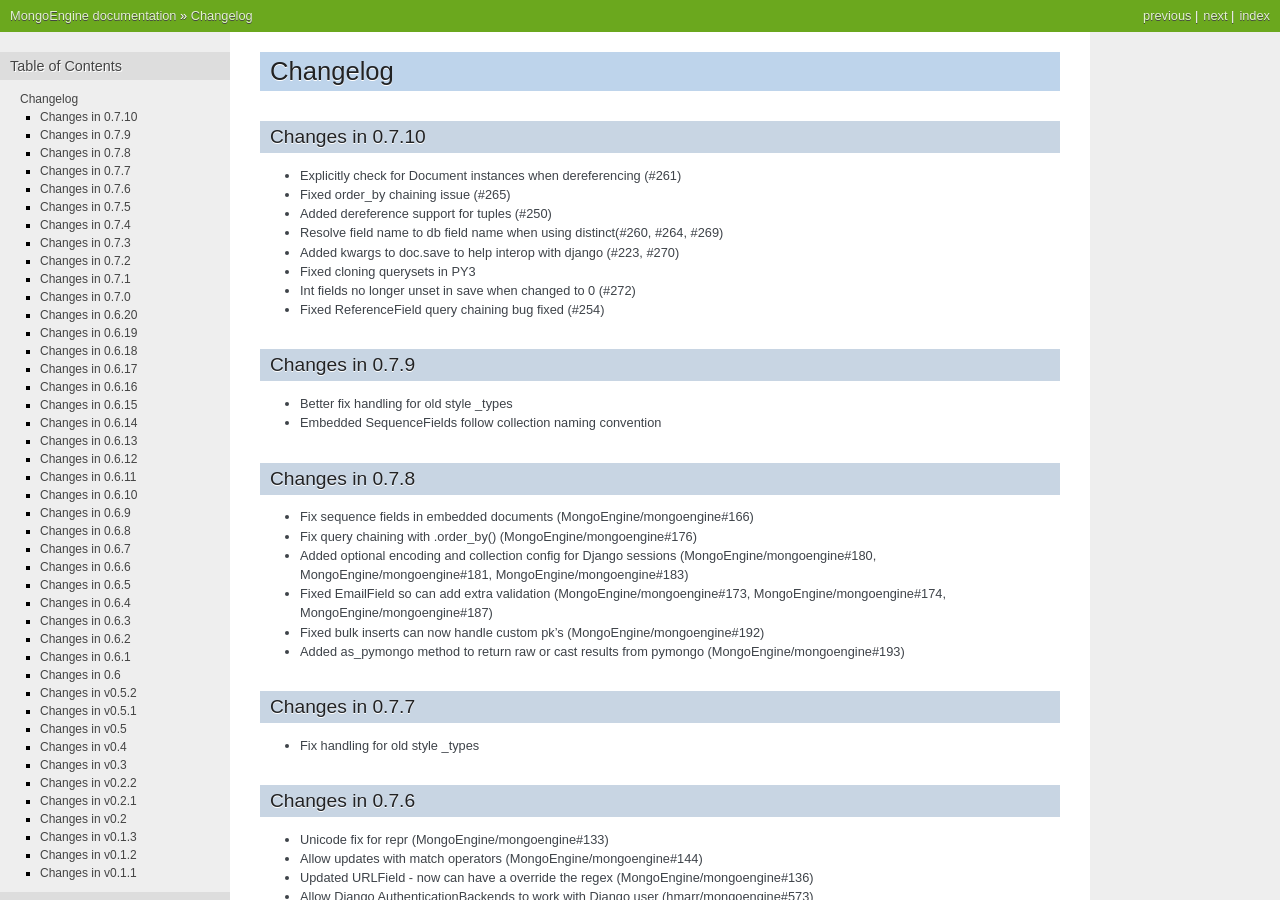
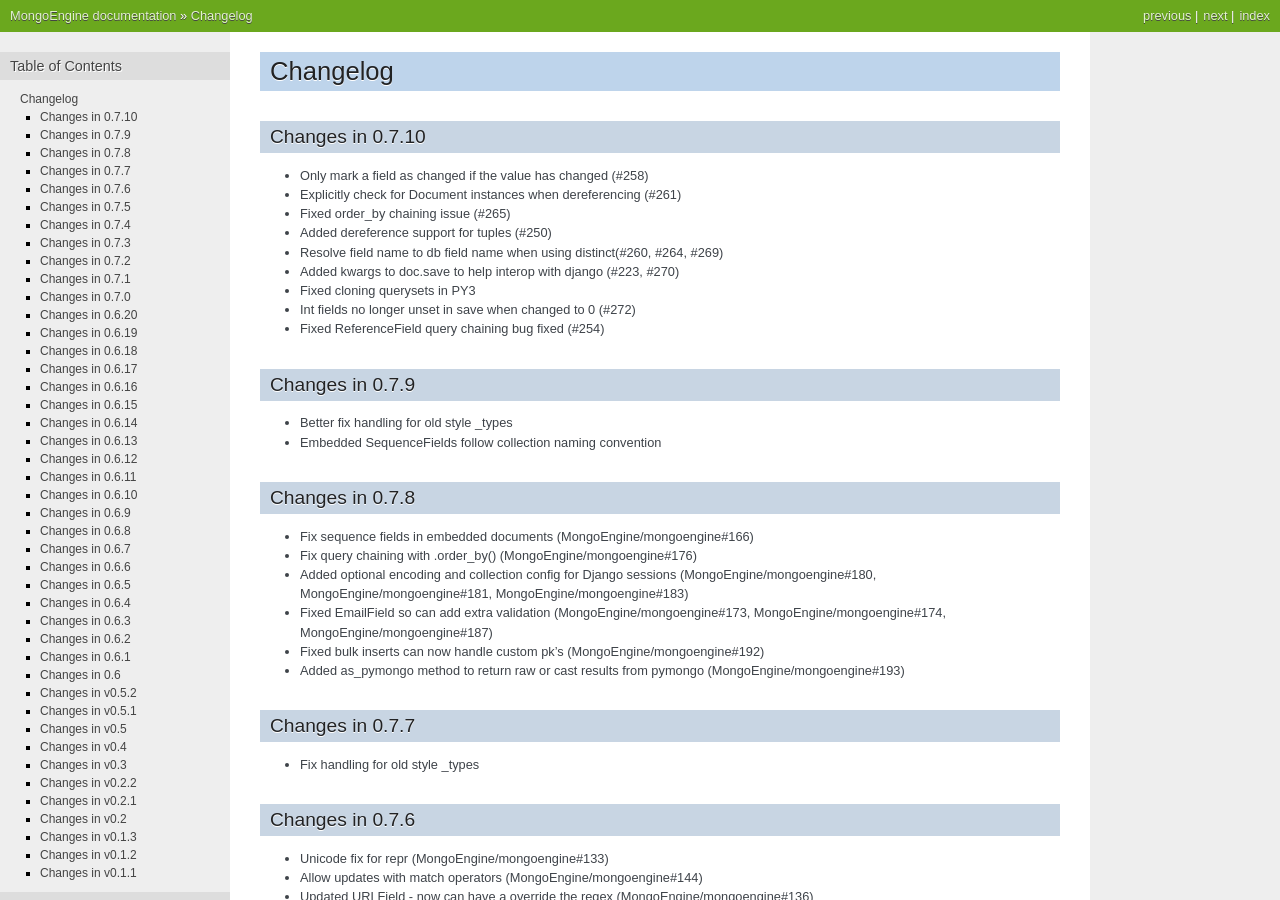
Before and after one commit to MongoEngine/mongoengine, a Sphinx documentation site: the page built from docs/changelog.rst, in a window 1280 px wide and 900 px high. Built offline with Sphinx 7.4.7, drawn with Linux system fonts in a browser that asks for light colours; the version number could not be read and is left out.

Commit message:
Updated changelog

```diff
--- a/docs/changelog.rst
+++ b/docs/changelog.rst
@@ -4,6 +4,7 @@ Changelog
 
 Changes in 0.7.10
 =================
+- Only mark a field as changed if the value has changed (#258)
 - Explicitly check for Document instances when dereferencing (#261)
 - Fixed order_by chaining issue (#265)
 - Added dereference support for tuples (#250)
```
